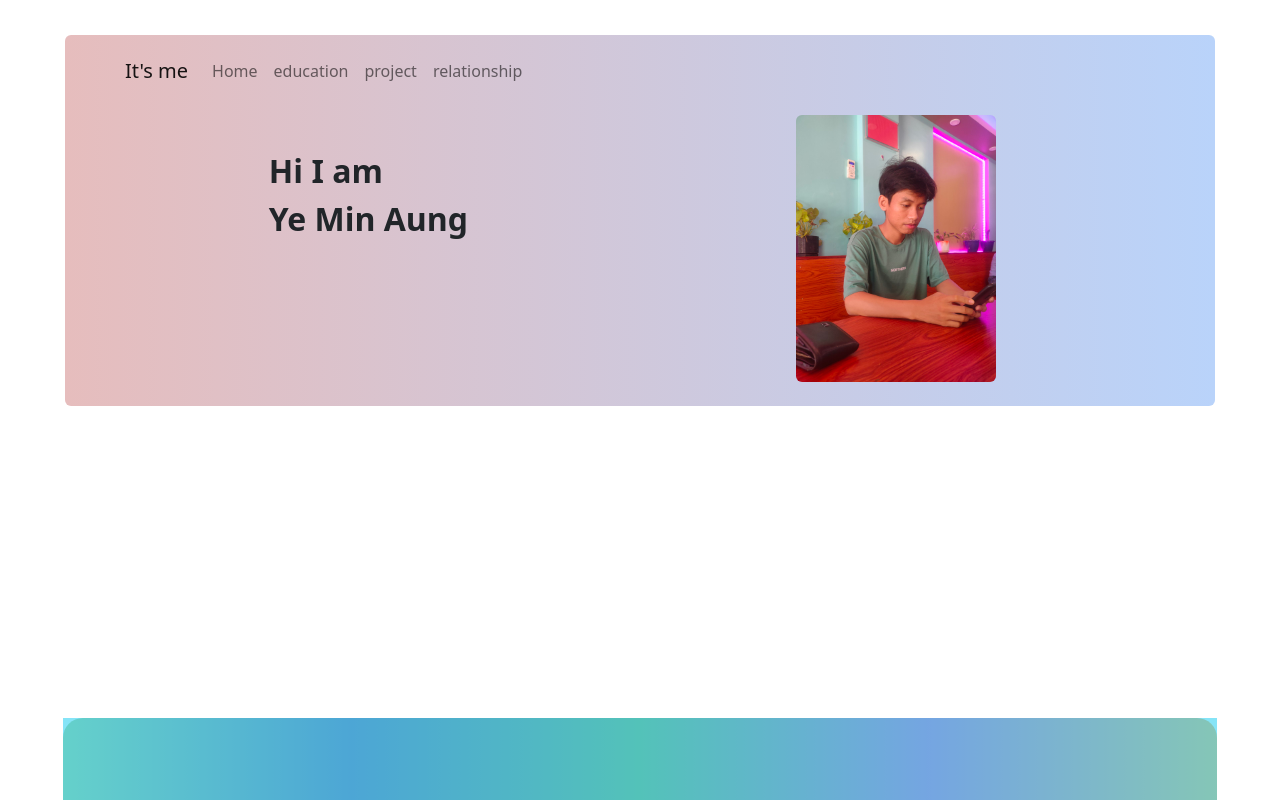
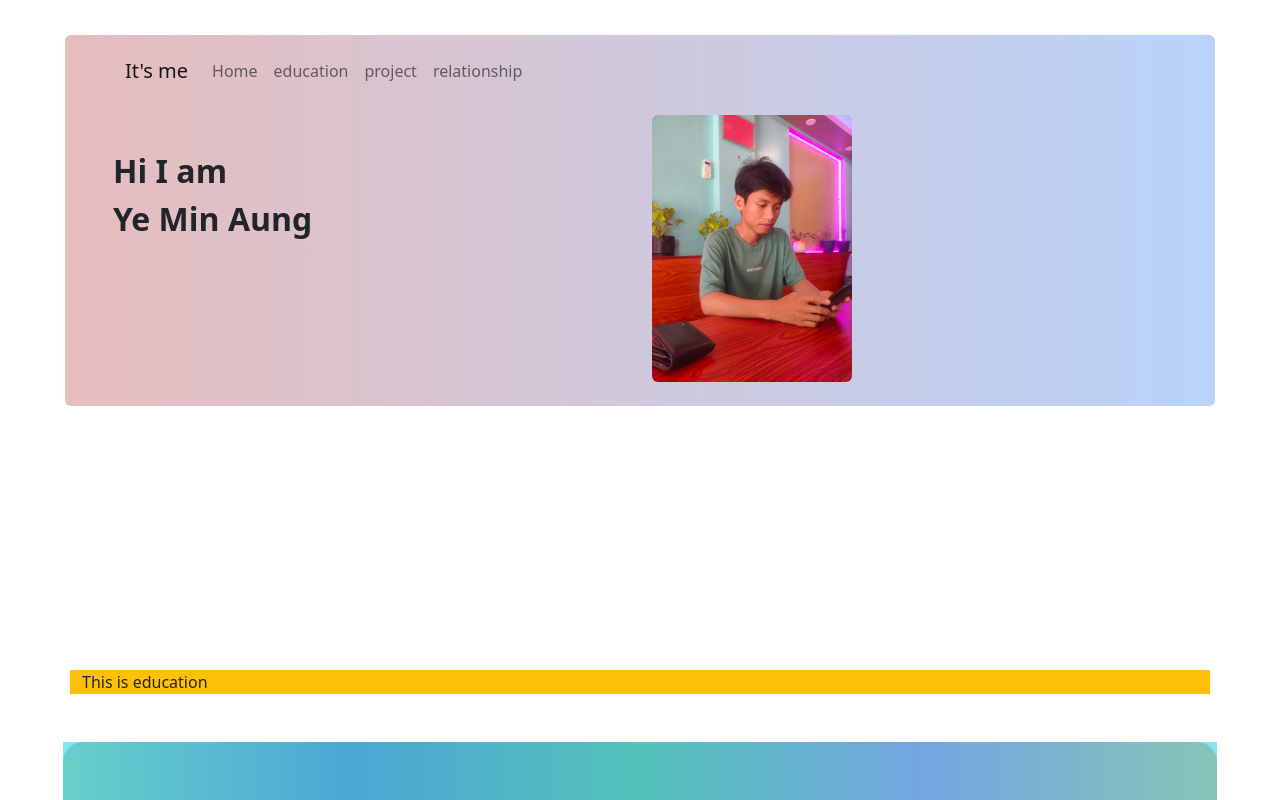
Before and after one commit to ye-min-aung/myweb, a plain HTML site: page index.html in a window 1280 px wide. Shown: the top 800 px of the page. Drawn offline with Linux system fonts and the light colour scheme.

Commit message:
test commit

```diff
--- a/index.html
+++ b/index.html
@@ -12,7 +12,7 @@
 
     <div class="cover">
     <div class="content pb-3">
-        <div id="profile" class="row px-5 py-2">
+        <div id="profile" class="px-5 py-2">
         <nav class="navbar navbar-expand-lg bg-body-tertiary"><!--nav start-->
             <div class="container-fluid">
               <a class="navbar-brand" href="#">It's me</a>
@@ -37,17 +37,21 @@
               </div>
             </div>
           </nav> <!--nav end-->
-
-            <div class="col d-flex justify-content-center pt-5">
+          <div class="row">
+            <div class="col pt-5">
               <p class="fs-2" id="text">
                   Hi I am <br> Ye Min Aung
               </p>
           </div>
-            <div class="col d-flex justify-content-center m-3">
+          <div class="col m-3">
               <img src="./assets/photos/yemin1.jpg" class="rounded img-fluid" alt="photo" width="200" height="150">
+          </div>
           </div>
         </div><br><br><br><br><br><br><br><br><br><br><br>
         <!--education start-->
+        <div class="container bg-warning">
+          This is education
+        </div>
         <!--education end-->
         <!--project start-->
         <!--project end-->
```
Lines whose indentation alone changed are shown as unchanged.
